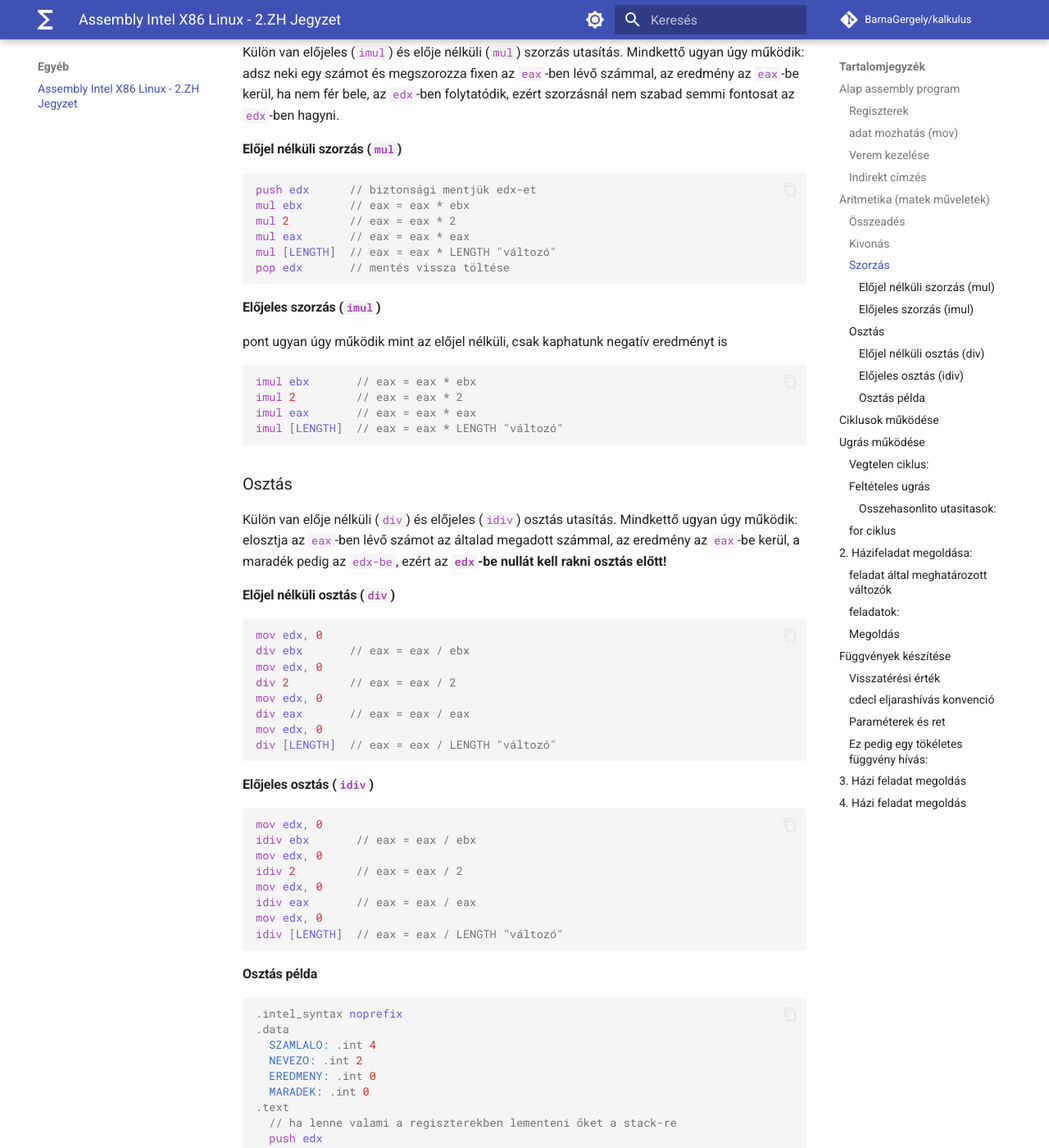
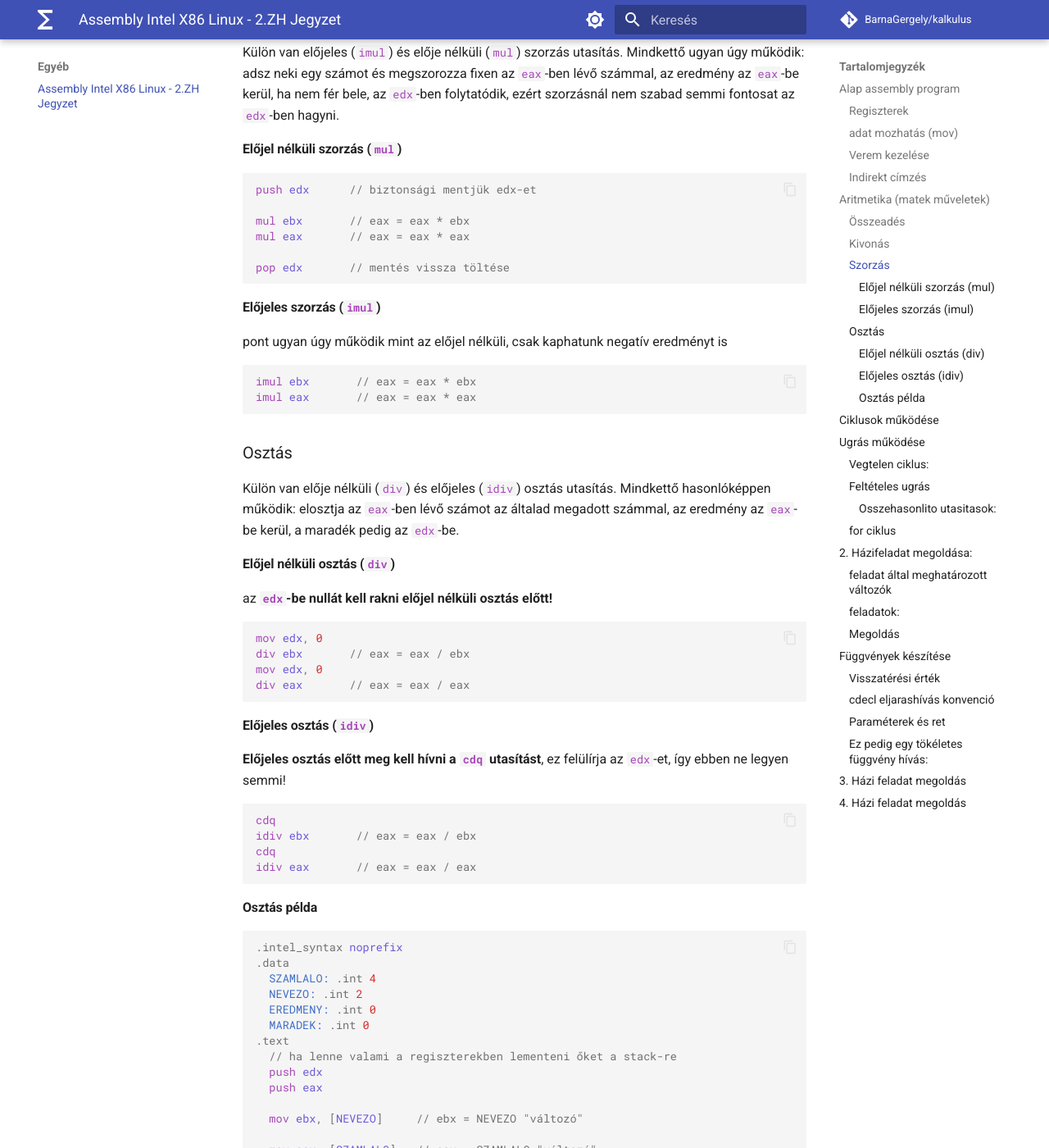
Before and after one commit to BarnaGergely/kalkulus, an MkDocs documentation site: the page built from docs/egyéb/assembly-intel.md, in a window 1280 px wide and 1400 px high, scrolled down 2268 px. Shown: the whole window at 82% size. Built offline with MkDocs 1.6.1 and Material for MkDocs 9.7.7, drawn with Linux system fonts in a browser that asks for light colours; comment, search, counter and statistics services are not loaded; some of the changed text lies outside the part shown.

Commit message:
assembly javítás

````diff
--- a/docs/egyéb/assembly-intel.md
+++ b/docs/egyéb/assembly-intel.md
@@ -89,10 +89,10 @@ Külön van előjeles (`#!GAS imul`) és elője nélküli (`#!GAS mul`) szorzás
 
 ```GAS
 push edx      // biztonsági mentjük edx-et
+
 mul ebx       // eax = eax * ebx
-mul 2         // eax = eax * 2
 mul eax       // eax = eax * eax
-mul [LENGTH]  // eax = eax * LENGTH "változó"
+
 pop edx       // mentés vissza töltése
 ```
 
@@ -102,39 +102,33 @@ pont ugyan úgy működik mint az előjel nélküli, csak kaphatunk negatív ere
 
 ```GAS
 imul ebx       // eax = eax * ebx
-imul 2         // eax = eax * 2
 imul eax       // eax = eax * eax
-imul [LENGTH]  // eax = eax * LENGTH "változó"
 ```
 
 ### Osztás
 
-Külön van elője nélküli (`#!GAS div`) és előjeles (`#!GAS idiv`) osztás utasítás. Mindkettő ugyan úgy működik: elosztja az `#!GAS eax`-ben lévő számot az általad megadott számmal, az eredmény az `#!GAS eax`-be kerül, a maradék pedig az `#!GAS edx-be`, ezért az **`#!GAS edx`-be nullát kell rakni osztás előtt!**
+Külön van elője nélküli (`#!GAS div`) és előjeles (`#!GAS idiv`) osztás utasítás. Mindkettő hasonlóképpen működik: elosztja az `#!GAS eax`-ben lévő számot az általad megadott számmal, az eredmény az `#!GAS eax`-be kerül, a maradék pedig az `#!GAS edx`-be.
 
 #### Előjel nélküli osztás (`#!GAS div`)
+
+az **`#!GAS edx`-be nullát kell rakni előjel nélküli osztás előtt!**
 
 ```GAS
 mov edx, 0
 div ebx       // eax = eax / ebx
 mov edx, 0
-div 2         // eax = eax / 2
-mov edx, 0
 div eax       // eax = eax / eax
-mov edx, 0
-div [LENGTH]  // eax = eax / LENGTH "változó"
 ```
 
 #### Előjeles osztás (`#!GAS idiv`)
 
+**Előjeles osztás előtt meg kell hívni a `#!GAS cdq` utasítást**, ez felülírja az `#!GAS edx`-et, így ebben ne legyen semmi!
+
 ```GAS
-mov edx, 0
+cdq
 idiv ebx       // eax = eax / ebx
-mov edx, 0
-idiv 2         // eax = eax / 2
-mov edx, 0
+cdq
 idiv eax       // eax = eax / eax
-mov edx, 0
-idiv [LENGTH]  // eax = eax / LENGTH "változó"
 ```
 
 #### Osztás példa
@@ -154,7 +148,7 @@ idiv [LENGTH]  // eax = eax / LENGTH "változó"
   mov ebx, [NEVEZO]     // ebx = NEVEZO "változó"
 
   mov eax, [SZAMLALO]   // eax = SZAMLALO "változó"
-  mov edx, 0            // edx kinullázása osztás előtt (ide kerül majd a maradék)
+  cdq
   idiv eax, ebx         // előjeles osztás: eax = eax / ebx
 
   // eredmények vissza mentése
````
